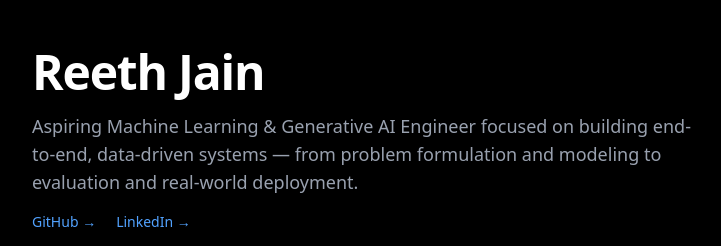
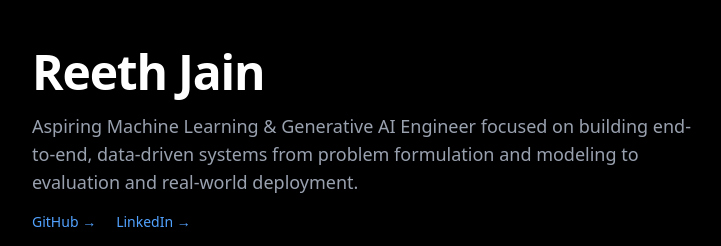
Before and after one commit to reethj-07/portfolio, a Next.js app: page / in a window 1280 px wide. Shown: the top 246 px of the page, without its empty margins (96-817 px from the left). Built offline with nearby package versions, Linux system fonts and the light colour scheme.

Commit message:
Changed page Layout.

```diff
--- a/src/app/page.tsx
+++ b/src/app/page.tsx
@@ -16,7 +16,7 @@ export default function Home() {
 
             <p className="text-lg text-gray-400 max-w-2xl">
               Aspiring Machine Learning & Generative AI Engineer focused on
-              building end-to-end, data-driven systems — from problem formulation
+              building end-to-end, data-driven systems from problem formulation
               and modeling to evaluation and real-world deployment.
             </p>
 
```
